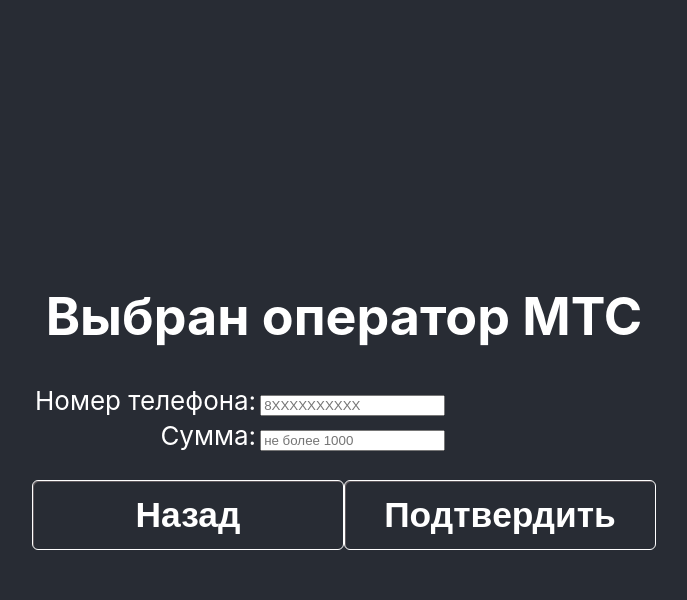
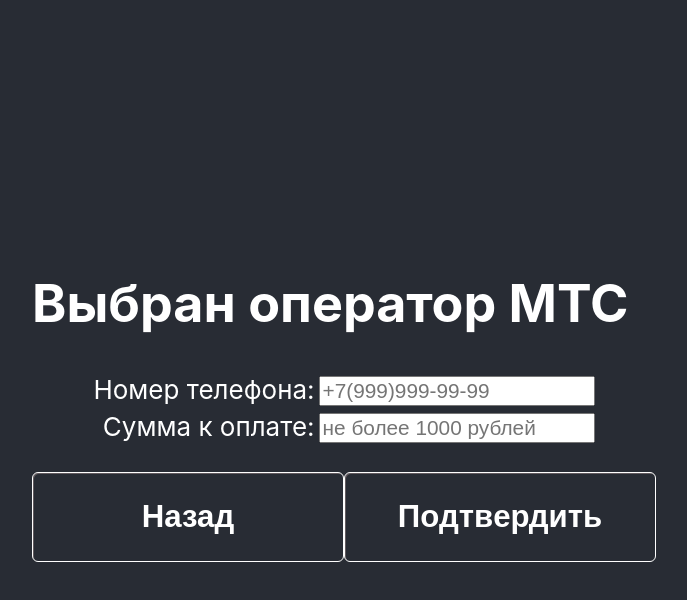
Before and after one commit to Sivkov/Terminal_brave_dev, a React (Create React App) app: page / in a window 1280 px wide. Both pictures are taken after a click on the button "MTC". Shown: the top 600 px of the page, without its empty margins (296-983 px from the left). Built offline with nearby package versions, Linux system fonts and the light colour scheme; the HTML template or start-up script is replaced by a standard one.

Commit message:
input mask css animations style

```diff
--- a/package.json
+++ b/package.json
@@ -3,9 +3,12 @@
   "version": "0.1.0",
   "private": true,
   "dependencies": {
+    "animate-css-styled-components": "^1.0.2",
     "react": "^16.11.0",
     "react-dom": "^16.11.0",
-    "react-scripts": "3.2.0"
+    "react-input-mask": "^2.0.4",
+    "react-scripts": "3.2.0",
+    "styled-components": "^4.4.1"
   },
   "scripts": {
     "start": "react-scripts start",
--- a/src/App.css
+++ b/src/App.css
@@ -1,4 +1,11 @@
-.App {
+/*
+.App-logo {
+  height: 40vmin;
+}
+
+
+
+/*.App {
   text-align: center;
 }
 
@@ -58,4 +65,4 @@
 
 img {
   padding: 0.7em 0;
-}
+}*/
--- a/src/App.js
+++ b/src/App.js
@@ -1,9 +1,24 @@
 import React from 'react';
-import './App.css';
+import styled from 'styled-components'
 import { UserForm } from './UserForm';
 import { ButtonsDisplay } from './ButtonsDisplay';
 import { WaitingServer } from './WaitingServer';
 
+
+const Header = styled.header`
+    background-color: #282c34;
+    min-height: 100vh;
+    display: flex;
+    flex-direction: column;
+    align-items: center;
+    justify-content: center;
+    font-size: calc(10px + 2vmin);
+    color: white;
+`
+
+const AppWrapper = styled.div`
+    text-align: center;
+`
 
 
 class App extends React.Component {
@@ -24,8 +39,8 @@
 
   render() {
       return (
-        <div className="App" >
-            <header className="App-header">
+        <AppWrapper >
+            <Header>
                 {/*выбор оператора*/}
                 {this.state.payActive== 1 ? < ButtonsDisplay steps={this.nextPanel} />  :  '' }
 
@@ -36,8 +51,8 @@
                 {this.state.payActive==  3 ? < WaitingServer
                   steps={this.nextPanel}  operator={this.state.operator}
                   phone={this.state.phone} sum={this.state.sum} />  : '' }
-            </header>
-        </div>
+            </Header>
+        </AppWrapper>
       )
   }
 }
--- a/src/ButtonsDisplay.js
+++ b/src/ButtonsDisplay.js
@@ -1,6 +1,41 @@
 import React from 'react';
+import styled from 'styled-components'
 
+const Img = styled.img`
+  padding: 0.7em 0;
+  height: 40vmin;
+ `
 
+const Button = styled.button`
+  display: inline-block;
+  width: 15em;
+  font-size: 80%;
+  color: white;
+  text-shadow:none;
+  text-decoration: none;
+  text-align: center;
+  line-height: 1.1;
+  white-space: pre-line;
+  padding: 0.7em 0;
+  border: 1px solid;
+  border-color: none;
+  border-radius: 6px;
+  outline: none;
+  background: none;
+  box-shadow: inset rgba(156, 137, 137, 0.5) 1px 1px;
+
+  :first-line{
+  font-size: 170%;
+  font-weight: 700;
+}
+  :hover {
+  background: rgba(156, 137, 137, 0.5)
+}
+    :active {
+  color: rgb(255,255,255);
+  border-color: black ;
+}
+ `
 export class ButtonsDisplay extends React.Component {
 
     constructor(props) {
@@ -23,24 +58,20 @@
     <div>
        <h1>Оплати мобильную связь</h1>
 
-        <button className="button" id='0'
-            onClick={this.chooseService}>
-            <img src={`/images/0.png`} className="App-logo" alt="MTC" />
+        <Button  onClick={this.chooseService}>
+            <Img src={`/images/0.png`} className="App-logo" alt="MTC" />
             <h2>MTC</h2>
-        </button>
+        </Button>
 
-        <button className="button" id='1'
-            onClick={this.chooseService}>
-            <img src={`/images/1.png`} className="App-logo" alt="Билайн" />
+        <Button onClick={this.chooseService}>
+            <Img src={`/images/1.png`} className="App-logo" alt="Билайн" />
             <h2>Билайн</h2>
-        </button>
+        </Button>
 
-        <button className="button" id='2'
-            onClick={this.chooseService}>
-            <img src={`/images/2.png`} className="App-logo" alt="Мегафон" />
+        <Button  onClick={this.chooseService}>
+            <Img src={`/images/2.png`} className="App-logo" alt="Мегафон" />
             <h2>Мегафон</h2>
-        </button>
-
+        </Button>
 
     </div>);
   }
@@ -53,28 +84,18 @@
   constructor() {
     super();
     this.state = { choosePayment: '' };
-
-
   }
-
 
   render() {
     return (<div className="App">
-
         {MobileService.map((place, index) => (
-
             <button className="button" key={index}
-
                 onClick={(e) => {this.setState ({choosePayment: place.name })
                 console.log (this.state.choosePayment)
             }}>
-
             <img src={`/images/${index}.png`} className="App-logo" alt="logo" />
-
             <h2>{place.name}</h2>
-
             </button>))}
-
         </div>);
   }
 }
@@ -88,18 +109,10 @@
 
 
        {MobileService.map((place, index) => (
-
         <button className="button" key={index} id={index} value={this.index}
-
         onClick={this.chooseService}>
-
             <img src={`/images/${index}.png`} className="App-logo" alt="logo" />
-
             <h2>{place.name}</h2>
-
       </button>))}
 
-
-
-
 */
--- a/src/UserForm.js
+++ b/src/UserForm.js
@@ -1,4 +1,60 @@
 import React from 'react';
+import styled from 'styled-components'
+import InputMask from 'react-input-mask';
+
+const Table = styled.table`
+    width: 100%
+    text-align: right;
+    display: flex;
+    flex-direction: column;
+    align-items: center;
+    justify-content: center;
+    font-size: calc(10px + 2vmin);
+    table-layout: fixed;
+`
+
+const Button = styled.button`
+  display: inline-block;
+  width: 15em;
+  font-size: 80%;
+  color: white;
+  text-shadow:none;
+  text-decoration: none;
+  text-align: center;
+  line-height: 1.1;
+  white-space: pre-line;
+
+  border: 1px solid;
+  border-color: none;
+  border-radius: 6px;
+  outline: none;
+  background: none;
+  box-shadow: inset rgba(156, 137, 137, 0.5) 1px 1px;
+
+  :hover {
+  background: rgba(156, 137, 137, 0.5)
+}
+    :active {
+  color: rgb(255,255,255);
+  border-color: black ;
+}
+ `
+
+const Input= styled.input`
+
+ font-size: 80%;
+ color:'black'
+
+`
+
+const divStyle = {
+    fontSize: '80%',
+    color:'black'
+}
+
+const formStyle = {
+    textAlign: 'start'
+}
 
 export class UserForm extends React.Component {
     constructor(props) {
@@ -13,6 +69,7 @@
         this.handleSubmit = this.handleSubmit.bind(this);
         this.chooseService = this.chooseService.bind(this)
         this.stepBack = this.stepBack.bind(this)
+
 
     }
 
@@ -40,7 +97,7 @@
     handleSubmit(e) {
         e.preventDefault();
         if (this.state.phoneValid == true && this.state.sumValid == true) {
-            //alert("Успешно " + "Номер: " + this.state.phone + " Сумма: " + this.state.sum);
+
         this.chooseService()
         }
 
@@ -63,49 +120,44 @@
       }
 
 
-
       render() {
 
           return (
-           <form onSubmit={this.handleSubmit}>
+           <form onSubmit={this.handleSubmit} style={formStyle}>
               <h1>Выбран оператор {this.props.operator}</h1>
-              <table>
+              <Table>
                   <tbody>
                         <tr>
-                          <td><label>Номер телефона:</label>
+                          <td>
+                              <label>Номер телефона:</label>
                           </td>
                           <td>
-                              <input type="tel"
-                              className="row"
+                                <InputMask {...this.props} mask="+7(999)999-99-99" maskChar=" " style={divStyle}
                                 onChange={this.onPhoneChange}
-                                  pattern={'[0-9]{11}'}
-                                  placeholder={'8XXXXXXXXXX'}
-                                  minLength={11}
-                                  maxLength={11}
-                                  value={this.state.phone}
+                                pattern={'[0-9\(\)\+-]{16}'}
+                                placeholder={'+7(999)999-99-99'}
                                 required />
                           </td>
                       </tr>
                       <tr>
-                          <td><label>Сумма:</label>
+                          <td><label>Сумма к оплате:</label>
                           </td>
                           <td>
-                              <input type="tel"
-                                className="row"
+                                <Input type="tel"
                                     pattern={'[0-9]{1,4}'}
                                     onChange={this.onSumChange}
-                                  placeholder={'не более 1000'}
-                                  value={this.state.sum}
+                                    placeholder={'не более 1000 рублей'}
                                     maxLength={4}
                                     minLength={1}
-                                  required />
+                                    required>
+                                </Input>
                             </td>
                       </tr>
                      </tbody>
-                </table>
+                </Table>
                 <p></p>
-                <input type="button" className="button" value="Назад"  onClick={this.stepBack}/>
-                <input type="submit" className="button" value="Подтвeрдить" />
+                <Button type="button" onClick={this.stepBack}><h2>Назад</h2></Button>
+                <Button type="submit"><h2>Подтвeрдить</h2></Button>
             </form>
          );
   }
--- a/src/WaitingServer.js
+++ b/src/WaitingServer.js
@@ -1,4 +1,6 @@
 import React from 'react';
+import { Pulse} from 'animate-css-styled-components';
+import { Tada } from 'animate-css-styled-components';
 
 export class WaitingServer extends React.Component {
 
@@ -6,10 +8,11 @@
         super();
         this.state = {operationSuccess : "loading"};
 
+
         setTimeout(function () {
             if (this.props.sum.length>2) this.setState({ operationSuccess: 'true' });
             if (this.props.sum.length<3) this.setState({ operationSuccess: 'false' });
-                }.bind(this), 2500
+                }.bind(this), 3000
         );
 
         clearTimeout ();
@@ -17,8 +20,9 @@
         setTimeout( function () {
             if (this.props.sum.length<3) this.props.steps(-1, this.props.operator, this.state.phone, this.state.sum);
             if (this.props.sum.length>2) this.props.steps(-2);
-            }.bind(this), 4000
+            }.bind(this), 5000
         );
+
 
     };
         /*
@@ -48,15 +52,27 @@
     render () {
         return (
             <div className="App">
-                <h3> Статус платежа по номеру: {"+7("+this.props.phone.slice(1,4)+")"+
-                this.props.phone.slice(4,7)+'-'+this.props.phone.slice(7,9)+'-'+this.props.phone.slice(9,11)}  </h3>
+                <h3> Статус платежа по номеру: {this.props.phone}  </h3>
 
-                {this.state.operationSuccess == 'loading'  ?  <h3>Идет обработка вашего запроса...</h3> : ""}
+                {this.state.operationSuccess == 'loading'  ?  <Waiting /> : ""}
 
-                {this.state.operationSuccess == 'true'  ? <h3>Всё успешно!</h3> : ""}
+                {this.state.operationSuccess == 'true'  ?
+                    <Tada duration="0.5s" delay="0.5s"><h3>Всё успешно!</h3></Tada> : ""
+                }
 
-                {this.state.operationSuccess == 'false'  ? <h3>Попробуйте еще раз.</h3> : ""}
+                {this.state.operationSuccess == 'false' ?
+                    <h3>Порпробуйте еще раз!</h3> : ""
+                }
             </div>
         );
     }
 }
+
+function Waiting () {
+    return (
+
+            <Pulse duration="1s" delay="1s" iterationCount="3">
+                <h3>Идет обработка вашего запроса...</h3>
+            </Pulse>
+        )
+  }
```
Also changed, not shown: 1 other file (tests, documents, lock files or other folders). Lines whose indentation alone changed are shown as unchanged.
